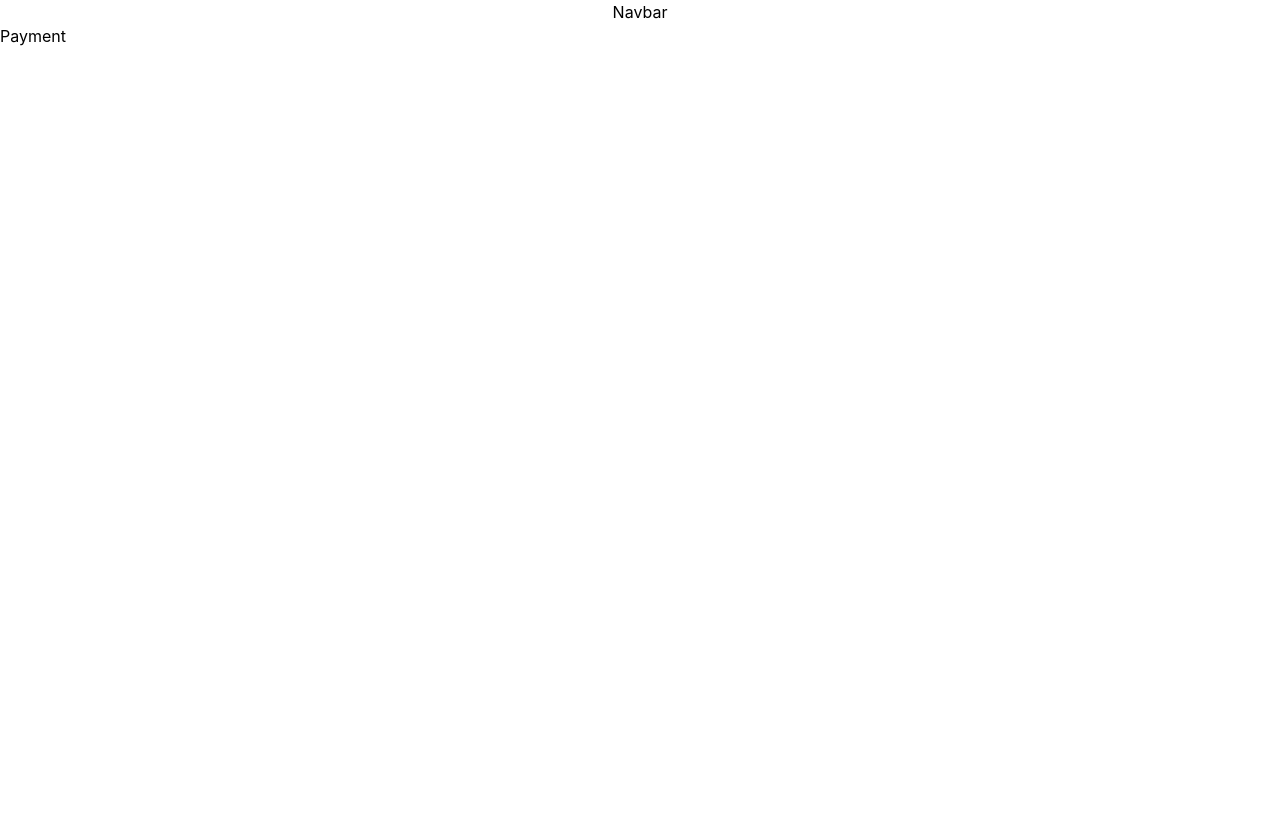
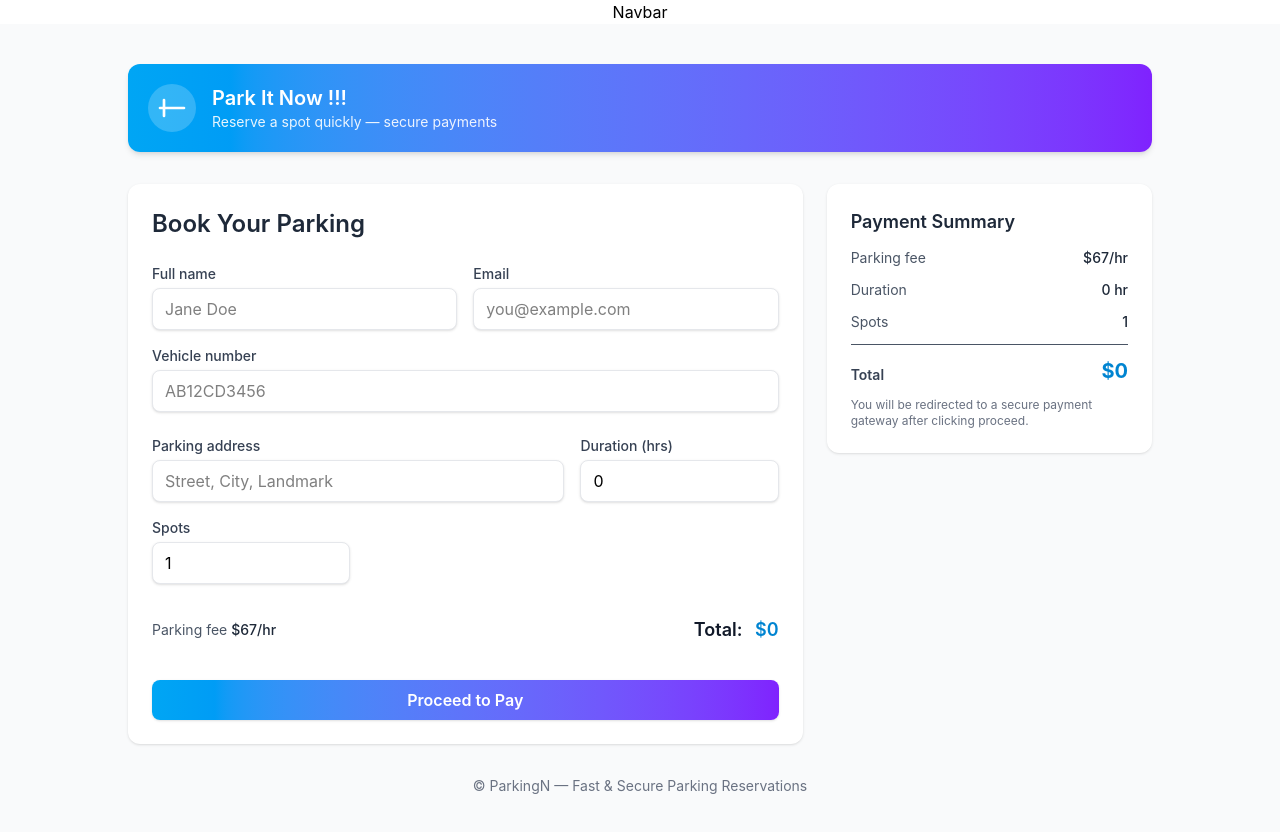
Before and after one commit to Priyes-h/Parking-Management-system-React, a React (Vite) app in the folder project1/: page /Payment in a window 1280 px wide. Shown: the top 832 px of the page. Before the commit the page ends 800 px from the top, so only its background shows below. Built offline with nearby package versions, Linux system fonts and the light colour scheme.

Commit message:
(payment page created): Final Payment Page push

```diff
--- a/project1/src/Pages/Payment.jsx
+++ b/project1/src/Pages/Payment.jsx
@@ -1,8 +1,139 @@
-import React from 'react'
+
+import React, { useState } from 'react'
 
 function Payment() {
+  const parking = { fees: 67 }
+
+  const [data, setData] = useState({
+    Name: "",
+    Email: "",
+    VehicleNumber: "",
+    ParkingAddress: "",
+    ParkingDuration: 0,
+    ParkingSpots: 1,
+  })
+
+  function handleChange(e) {
+    const { name, value } = e.target
+    setData(prev => ({ ...prev, [name]: value }))
+  }
+
+  function handleSubmit(e) {
+    e.preventDefault()
+    console.log('submit', data)
+  }
+
+  const duration = data.ParkingDuration
+  const spots = data.ParkingSpots
+  const total = parking.fees * duration * spots
+
   return (
-    <div>Payment</div>
+    <div className="min-h-screen bg-gray-50 flex flex-col items-center py-10 px-4">
+      <header className="w-full max-w-5xl">
+        <div className="bg-gradient-to-r from-sky-500 to-violet-600 text-white rounded-xl p-5 shadow-md flex items-center gap-4">
+          <div className="bg-white/20 rounded-full p-2">
+            <svg className="w-8 h-8 text-white" viewBox="0 0 24 24" fill="none" aria-hidden>
+              <path d="M3 12h18" stroke="currentColor" strokeWidth="2" strokeLinecap="round" />
+              <path d="M6 6v12" stroke="currentColor" strokeWidth="2" strokeLinecap="round" />
+            </svg>
+          </div>
+          <div>
+            <h1 className="text-xl font-semibold">Park It Now !!!</h1>
+            <p className="text-sm opacity-90">Reserve a spot quickly — secure payments</p>
+          </div>
+        </div>
+      </header>
+
+      <main className="w-full max-w-5xl mt-8 grid grid-cols-1 lg:grid-cols-3 gap-6">
+        <form onSubmit={handleSubmit} className="lg:col-span-2 bg-white rounded-xl shadow-sm p-6 space-y-6">
+          <h2 className="text-2xl font-semibold text-gray-800">Book Your Parking</h2>
+
+          <section className="grid grid-cols-1 md:grid-cols-2 gap-4">
+            <div>
+              <label htmlFor="name" className="block text-sm font-medium text-gray-700">Full name</label>
+              <input id="name" name="Name" type="text" value={data.Name} onChange={handleChange}
+                className="mt-1 block w-full rounded-lg border border-gray-200 bg-white px-3 py-2 shadow-sm focus:outline-none focus:ring-2 focus:ring-sky-400" placeholder="Jane Doe" />
+            </div>
+
+            <div>
+              <label htmlFor="email" className="block text-sm font-medium text-gray-700">Email</label>
+              <input id="email" name="Email" type="email" value={data.Email} onChange={handleChange}
+                className="mt-1 block w-full rounded-lg border border-gray-200 bg-white px-3 py-2 shadow-sm focus:outline-none focus:ring-2 focus:ring-sky-400" placeholder="you@example.com" />
+            </div>
+
+            <div className="md:col-span-2">
+              <label htmlFor="vehicle" className="block text-sm font-medium text-gray-700">Vehicle number</label>
+              <input id="vehicle" name="VehicleNumber" type="text" value={data.VehicleNumber} onChange={handleChange}
+                className="mt-1 block w-full rounded-lg border border-gray-200 bg-white px-3 py-2 shadow-sm focus:outline-none focus:ring-2 focus:ring-sky-400" placeholder="AB12CD3456" />
+            </div>
+          </section>
+
+          <section className="grid grid-cols-1 md:grid-cols-3 gap-4">
+            <div className="md:col-span-2">
+              <label htmlFor="address" className="block text-sm font-medium text-gray-700">Parking address</label>
+              <input id="address" name="ParkingAddress" type="text" value={data.ParkingAddress} onChange={handleChange}
+                className="mt-1 block w-full rounded-lg border border-gray-200 bg-white px-3 py-2 shadow-sm focus:outline-none focus:ring-2 focus:ring-sky-400" placeholder="Street, City, Landmark" />
+            </div>
+
+            <div>
+              <label htmlFor="duration" className="block text-sm font-medium text-gray-700">Duration (hrs)</label>
+              <input id="duration" name="ParkingDuration" type="number" min="0" value={data.ParkingDuration} onChange={handleChange}
+                className="mt-1 block w-full rounded-lg border border-gray-200 bg-white px-3 py-2 shadow-sm focus:outline-none focus:ring-2 focus:ring-sky-400" />
+            </div>
+
+            <div>
+              <label htmlFor="spots" className="block text-sm font-medium text-gray-700">Spots</label>
+              <input id="spots" name="ParkingSpots" type="number" min="1" value={data.ParkingSpots} onChange={handleChange}
+                className="mt-1 block w-full rounded-lg border border-gray-200 bg-white px-3 py-2 shadow-sm focus:outline-none focus:ring-2 focus:ring-sky-400" />
+            </div>
+          </section>
+
+          <div className="flex items-center justify-between pt-2">
+            <div className="text-sm text-gray-600">Parking fee <span className="font-medium text-gray-800">${parking.fees}/hr</span></div>
+            <div className="text-lg font-semibold text-gray-900">Total: <span className="ml-2 text-sky-600">${total}</span></div>
+          </div>
+
+          <div className="pt-3">
+            <button type="submit"
+              className="w-full inline-flex justify-center items-center gap-2 rounded-lg bg-gradient-to-r from-sky-500 to-violet-600 px-4 py-2 text-white font-semibold shadow hover:opacity-95 focus:outline-none focus:ring-2 focus:ring-offset-2 focus:ring-sky-400">
+              Proceed to Pay
+            </button>
+          </div>
+        </form>
+
+        <aside className="hidden lg:block bg-white rounded-xl shadow-sm p-6 sticky top-6 h-fit">
+          <h3 className="text-lg font-semibold text-gray-800 mb-3">Payment Summary</h3>
+
+          <div className="space-y-3 text-sm text-gray-600">
+            <div className="flex justify-between">
+              <span>Parking fee</span>
+              <span className="font-medium text-gray-800">${parking.fees}/hr</span>
+            </div>
+
+            <div className="flex justify-between">
+              <span>Duration</span>
+              <span className="font-medium text-gray-800">{duration} hr</span>
+            </div>
+
+            <div className="flex justify-between">
+              <span>Spots</span>
+              <span className="font-medium text-gray-800">{spots}</span>
+            </div>
+
+            <div className="border-t pt-3 mt-2 flex justify-between items-end">
+              <span className="font-semibold text-gray-700">Total</span>
+              <span className="text-xl font-bold text-sky-600">${total}</span>
+            </div>
+
+            <p className="mt-3 text-xs text-gray-500">You will be redirected to a secure payment gateway after clicking proceed.</p>
+          </div>
+        </aside>
+      </main>
+
+      <footer className="w-full max-w-5xl mt-8 text-center text-sm text-gray-500">
+        © ParkingN — Fast & Secure Parking Reservations
+      </footer>
+    </div>
   )
 }
 
```
